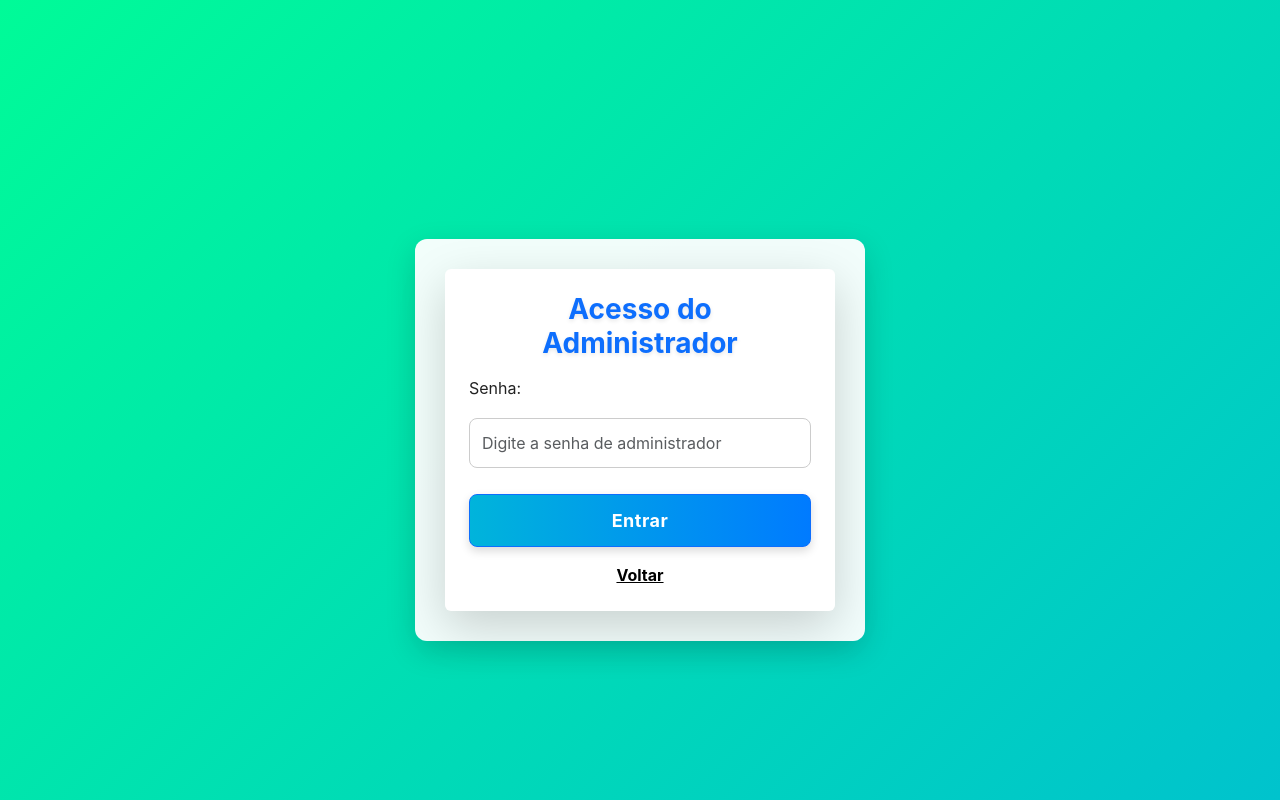
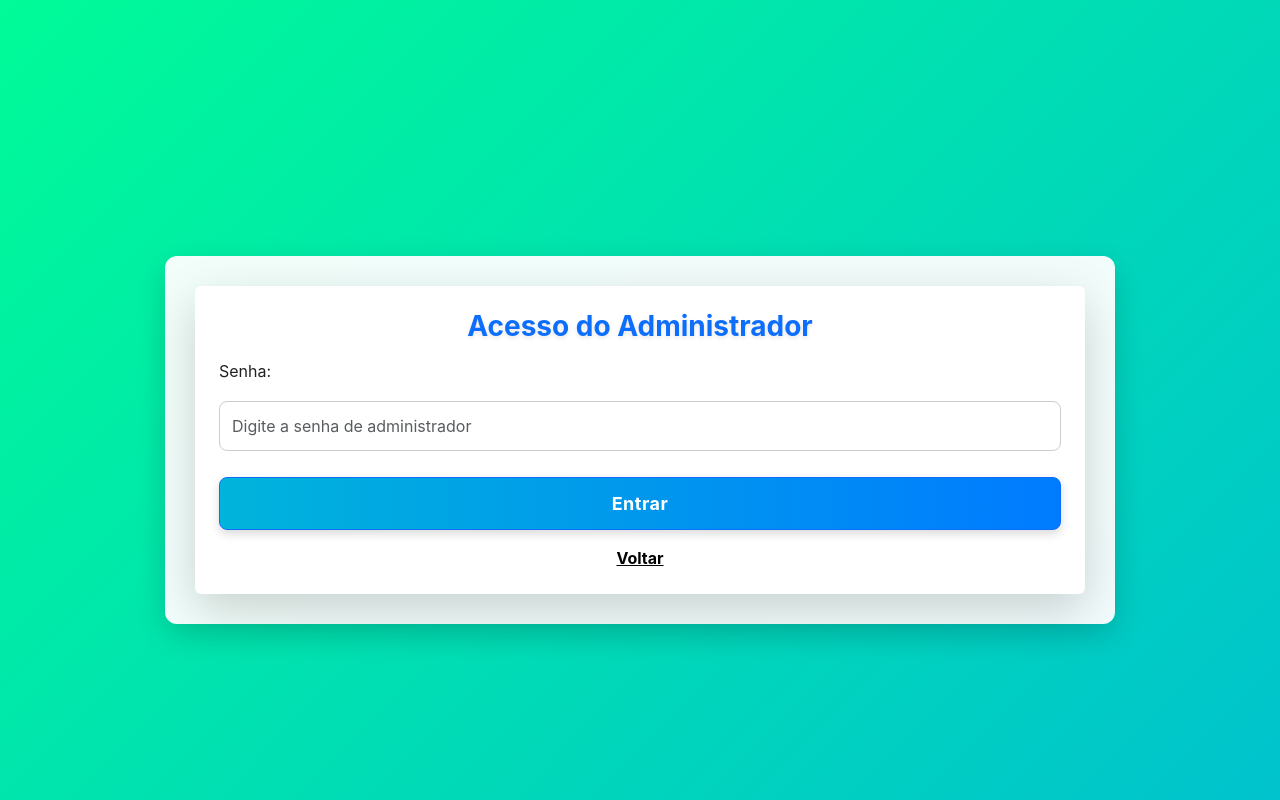
Before and after one commit to oficialarthurmagalhaes/CRUD-LTPIII-ART, a PHP site: page /index.php in a window 1280 px wide. Run offline with PHP 8.4, Linux system fonts and the light colour scheme.

Commit message:
Update style.css

```diff
--- a/style.css
+++ b/style.css
@@ -33,18 +33,18 @@ body {
 
 /* ===== Container geral ===== */
 .container {
+    display: flex;
+    flex-direction: column;
+    justify-content: center;
+    align-items: center;
+    animation: fadeIn 1s ease-in-out;
     width: 100%;
-    max-width: 450px;
+    max-width: 950px;
     height: auto;
     padding: 30px;
     border-radius: 12px;
     background: rgba(255, 255, 255, 0.95);
     box-shadow: 0 10px 30px rgba(0, 0, 0, 0.15);
-    display: flex;
-    flex-direction: column;
-    justify-content: center;
-    align-items: center;
-    animation: fadeIn 1s ease-in-out;
 }
 
 /* ===== Animação de entrada ===== */
```
